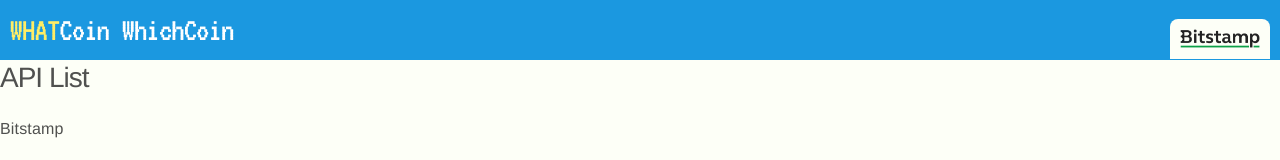
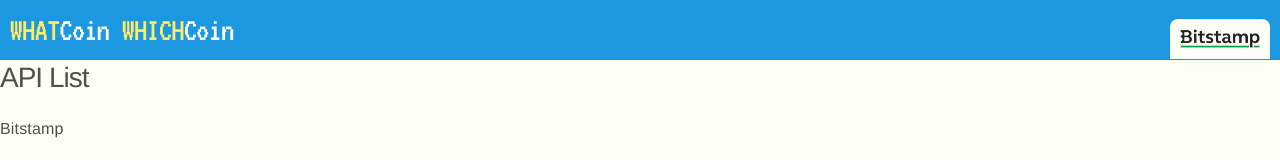
Before and after one commit to mannuelf/whatcoinwhichcoin, a Vue app: page /about-api in a window 1280 px wide. Shown: the top 160 px of the page. Built offline with nearby package versions, Linux system fonts and the light colour scheme; the HTML template or start-up script is replaced by a standard one.

Commit message:
fixin stuff

```diff
--- a/src/components/SiteHeader.vue
+++ b/src/components/SiteHeader.vue
@@ -3,7 +3,7 @@
         <header class="site-header">
             <h1>
                 <router-link to="/">
-                   <span style="color:#FFED65;">WHAT</span>Coin WhichCoin
+                   <span style="color:#FFED65;">WHAT</span>Coin <span style="color:#FFED65;">WHICH</span>Coin
                 </router-link>
             </h1>
             <figure class="coin-logo">
--- a/src/main.js
+++ b/src/main.js
@@ -5,7 +5,7 @@ import store from './store/index.js'
 import VueAnalytics from 'vue-analytics'
 
 Vue.config.productionTip = false
-Vue.prototype.$appName = 'WHATCoinWhichCoin'
+Vue.prototype.$appName = 'WHATCoin WHICHCoin'
 
 // for later
 // stop the default behaviour of the add to home screen prompt
```
